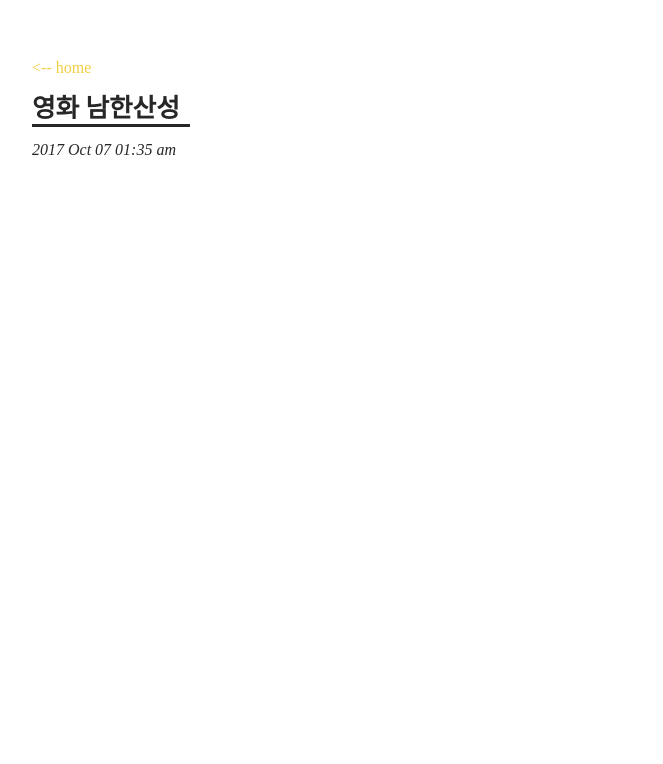
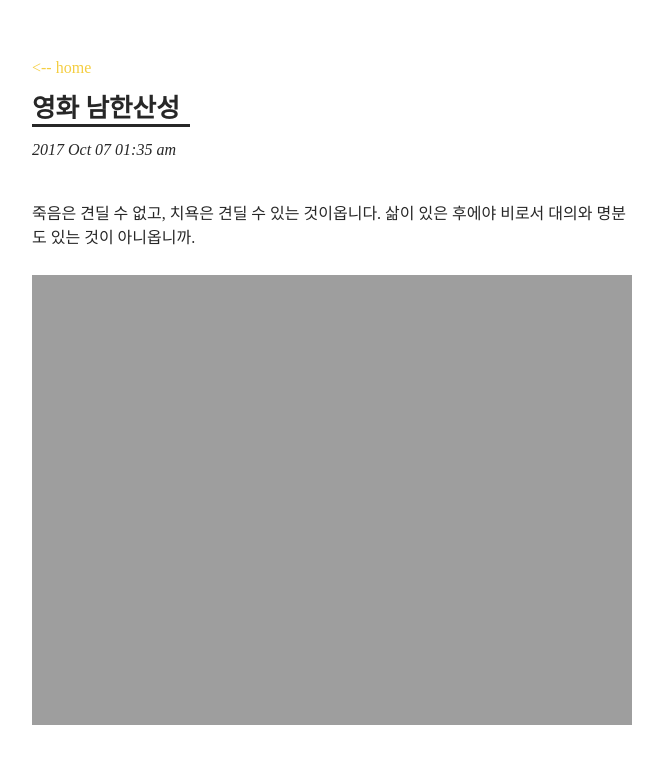
Before and after one commit to rohegg/rohegg.github.io, a Jekyll site: the page built from _posts/2017-10-07-영화 남한산성.md, in a window 1280 px wide. Shown: the top 764 px of the page, without its empty margins (308-971 px from the left). Built offline with Jekyll 4.4.1, drawn with Linux system fonts in a browser that asks for light colours.

Commit message:
namhancastle

```diff
--- a/_posts/2017-10-07-영화 남한산성.md
+++ b/_posts/2017-10-07-영화 남한산성.md
@@ -3,3 +3,7 @@ layout: post
 title: 영화 남한산성
 date: 2017-10-07T01:35:00Z
 ---
+
+죽음은 견딜 수 없고, 치욕은 견딜 수 있는 것이옵니다. 삶이 있은 후에야 비로서 대의와 명분도 있는 것이 아니옵니까.
+
+<p align="center"><img src="https://rohegg.github.io/assets/img/namhancastle.jpg" width="100%"></p>
```
Also changed, not shown: assets/img/namhancatsle.jpg (added), 4 other files.
